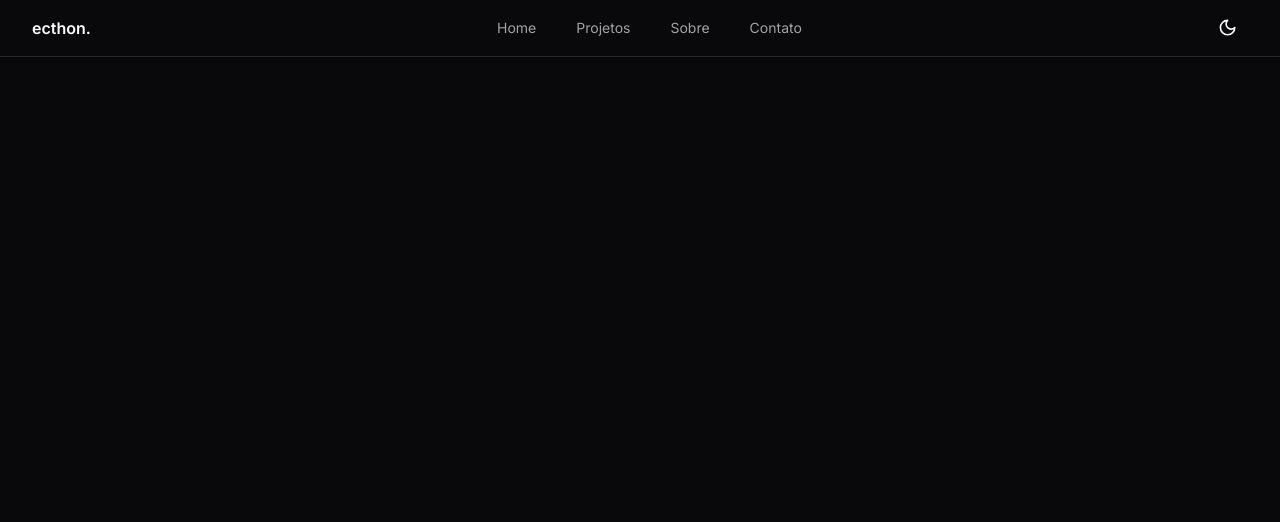
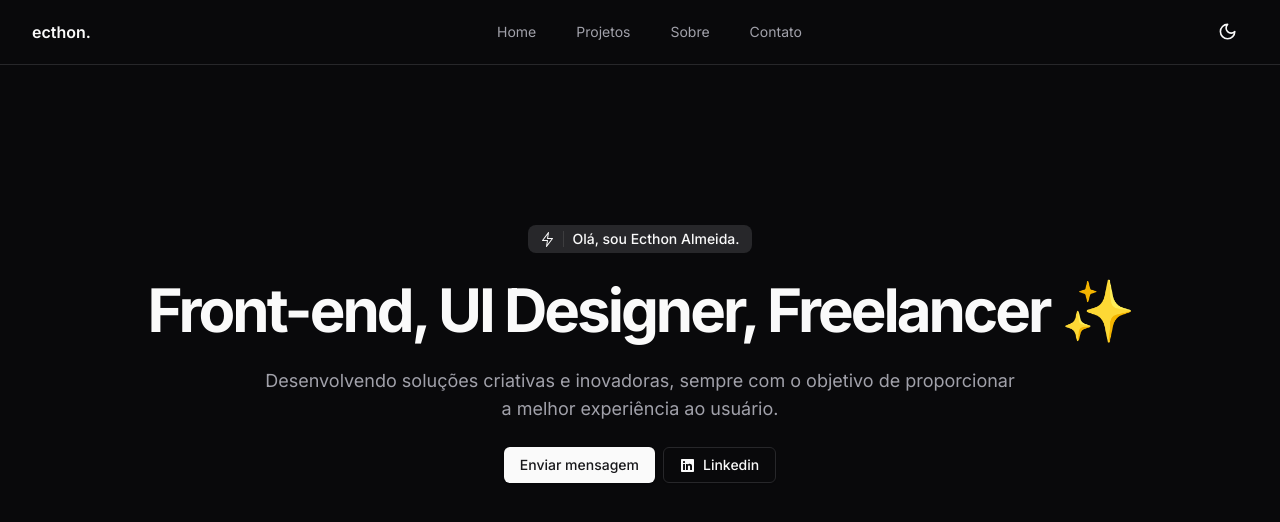
Before and after one commit to ecthon/ecthon-app, a Next.js app: page / in a window 1280 px wide. Shown: the top 522 px of the page. Built offline with nearby package versions, Linux system fonts and the light colour scheme.

Commit message:
feature: components: section Heading

```diff
--- a/package.json
+++ b/package.json
@@ -13,6 +13,7 @@
     "@radix-ui/react-dropdown-menu": "^2.0.6",
     "@radix-ui/react-icons": "^1.3.0",
     "@radix-ui/react-navigation-menu": "^1.1.4",
+    "@radix-ui/react-separator": "^1.0.3",
     "@radix-ui/react-slot": "^1.0.2",
     "@radix-ui/react-tooltip": "^1.0.7",
     "class-variance-authority": "^0.7.0",
--- a/src/app/page.tsx
+++ b/src/app/page.tsx
@@ -1,10 +1,12 @@
 import { Header } from "@/components/header/header";
+import { Heading } from "@/components/heading";
 import { ModeToggle } from "@/components/theme/mode-toggle";
 
 export default function Home() {
   return (
     <>
       <Header />
+      <Heading />
     </>
   )
 }
--- a/src/components/header/header.tsx
+++ b/src/components/header/header.tsx
@@ -4,7 +4,7 @@ import { MobileMenu } from "./mobile-menu";
 export function Header() {
   return (
     <header className="border-b">
-      <div className="flex justify-between items-center w-[1216px] max-sm:w-full max-sm:px-5 mx-auto py-2 max-">
+      <div className="flex justify-between items-center w-[1216px] max-sm:w-full max-sm:px-5 mx-auto py-3 max-">
         <a href="#" className="font-semibold">ecthon.</a>
         <nav className="flex gap-2 max-sm:hidden">
           <a href="#" className="text-sm text-zinc-400 hover:text-zinc-900 dark:text-zinc-400 dark:hover:text-zinc-200 px-4 py-2 hover:bg-zinc-100 dark:hover:bg-zinc-800 rounded-md">Home</a>
--- /dev/null
+++ b/src/components/heading.tsx
@@ -0,0 +1,25 @@
+import { GitHubLogoIcon, LightningBoltIcon, LinkedInLogoIcon } from "@radix-ui/react-icons";
+import { Separator } from "./ui/separator";
+import { Button } from "./ui/button";
+import Link from "next/link";
+
+export function Heading() {
+  return (
+    <section className="mx-auto flex max-w-[1216px] flex-col items-center py-8 max-sm:py-16 md:py-12 md:pb-8 lg:py-40 lg:pb-20 gap-6">
+      <div className="inline-flex items-center rounded-lg bg-muted gap-2 px-3 py-1 text-sm font-medium">
+        <LightningBoltIcon className="max-sm:w-3 max-sm:h-3" />
+        <Separator orientation="vertical" className="h-4 dark:bg-white/10 bg-black/10"/>
+        Olá, sou Ecthon Almeida.
+      </div>
+      <h1 className="text-center text-3xl font-bold leading-tight tracking-tighter md:text-6xl lg:leading-[1.1]">Front-end, UI Designer, Freelancer ✨</h1>
+      <p className="max-w-[750px] text-center text-lg text-muted-foreground max-sm:text-base justify-center">Desenvolvendo soluções criativas e inovadoras, sempre com o objetivo de proporcionar a melhor experiência ao usuário.</p>
+      <div className="flex gap-2">
+        <Link href="#" className="inline-flex items-center justify-center whitespace-nowrap rounded-md text-sm font-medium transition-colors focus-visible:outline-none focus-visible:ring-1 focus-visible:ring-ring disabled:pointer-events-none disabled:opacity-50 bg-primary text-primary-foreground shadow hover:bg-primary/90 h-9 px-4 py-2">Enviar mensagem</Link>
+        <Link href="#" className="inline-flex items-center justify-center whitespace-nowrap rounded-md text-sm font-medium transition-colors focus-visible:outline-none focus-visible:ring-1 focus-visible:ring-ring disabled:pointer-events-none disabled:opacity-50 border border-input bg-background shadow-sm hover:bg-accent hover:text-accent-foreground h-9 px-4 py-2 gap-2">
+          <LinkedInLogoIcon />
+          Linkedin
+        </Link>
+      </div>
+    </section>
+  )
+}
--- /dev/null
+++ b/src/components/ui/separator.tsx
@@ -0,0 +1,31 @@
+"use client"
+
+import * as React from "react"
+import * as SeparatorPrimitive from "@radix-ui/react-separator"
+
+import { cn } from "@/lib/utils"
+
+const Separator = React.forwardRef<
+  React.ElementRef<typeof SeparatorPrimitive.Root>,
+  React.ComponentPropsWithoutRef<typeof SeparatorPrimitive.Root>
+>(
+  (
+    { className, orientation = "horizontal", decorative = true, ...props },
+    ref
+  ) => (
+    <SeparatorPrimitive.Root
+      ref={ref}
+      decorative={decorative}
+      orientation={orientation}
+      className={cn(
+        "shrink-0 bg-border",
+        orientation === "horizontal" ? "h-[1px] w-full" : "h-full w-[1px]",
+        className
+      )}
+      {...props}
+    />
+  )
+)
+Separator.displayName = SeparatorPrimitive.Root.displayName
+
+export { Separator }
```
Also changed, not shown: 1 other file (tests, documents, lock files or other folders).
